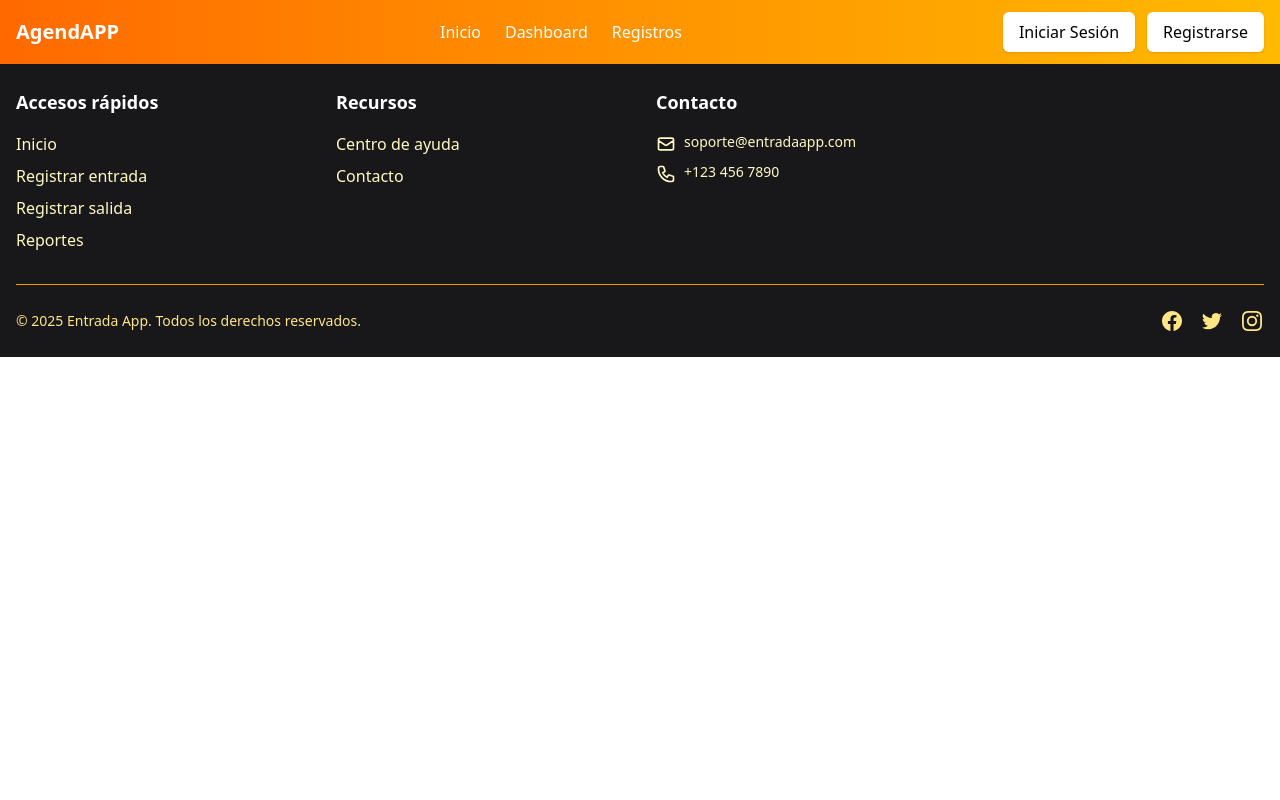
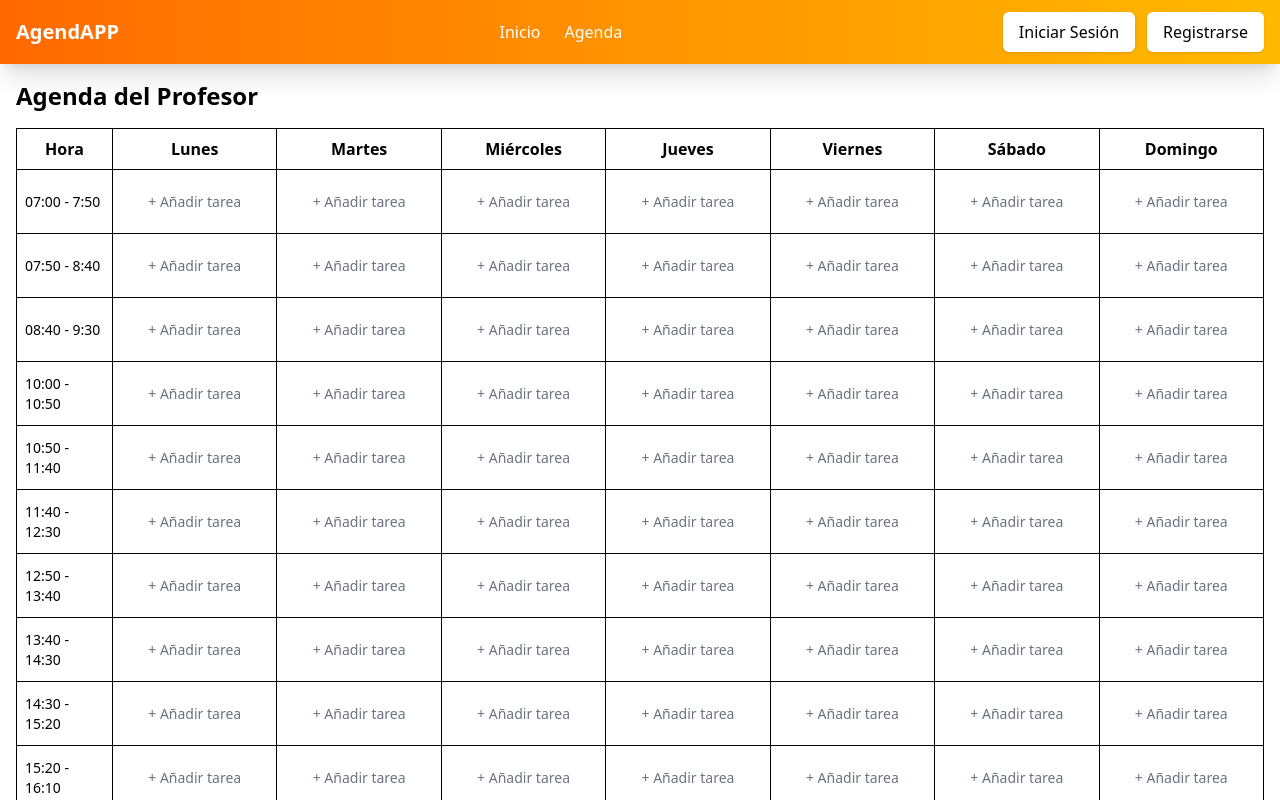
Before and after one commit to OmarSM41/agendapp_frontend, a Vue app: page /agenda in a window 1280 px wide. Shown: the top 800 px of the page. Built offline with nearby package versions, Linux system fonts and the light colour scheme; the HTML template or start-up script is replaced by a standard one.

Commit message:
Vista de agenda

```diff
--- a/src/components/FooterComponent.vue
+++ b/src/components/FooterComponent.vue
@@ -5,10 +5,8 @@
         <div class="col-span-1">
           <h3 class="text-lg font-semibold mb-4">Accesos rápidos</h3>
           <ul class="space-y-2 text-yellow-100">
-            <li><a href="#" class="hover:text-white">Inicio</a></li>
-            <li><a href="#" class="hover:text-white">Registrar entrada</a></li>
-            <li><a href="#" class="hover:text-white">Registrar salida</a></li>
-            <li><a href="#" class="hover:text-white">Reportes</a></li>
+            <li><a href="/" class="hover:text-white">Inicio</a></li>
+            <li><a href="/agenda" class="hover:text-white">Agenda</a></li>
           </ul>
         </div>
 
--- a/src/components/HeaderComponent.vue
+++ b/src/components/HeaderComponent.vue
@@ -9,15 +9,14 @@
       <!-- Navegación principal -->
       <nav class="hidden md:flex space-x-6">
         <a href="/" class="text-white hover:text-purple-100 font-medium">Inicio</a>
-        <a href="/dashboard" class="text-white hover:text-purple-100 font-medium">Dashboard</a>
-        <a href="/usuarios" class="text-white hover:text-purple-100 font-medium">Registros</a>
+        <a href="/agenda" class="text-white hover:text-purple-100 font-medium">Agenda</a>
       </nav>
 
       <!-- Botones adicionales -->
       <div class="flex items-center space-x-3">
         <template v-if="auth.isAuthenticated">
           <div class="relative flex items-center space-x-3">
-            <span class="text-white font-medium">Bienvenido, {{ auth.nombre }}</span>
+            <span class="text-white font-medium">Hola, {{ auth.nombre }}</span>
             <button
               @click="cerrarSesion"
               class="bg-red-500 text-white hover:bg-red-600 px-4 py-2 rounded-md font-medium shadow-sm"
@@ -71,8 +70,6 @@ import { useRouter } from 'vue-router'
 import { onMounted } from 'vue'
 
 
-
-
 export default {
   setup() {
     const auth = useAuthStore()
--- a/src/router/index.ts
+++ b/src/router/index.ts
@@ -29,6 +29,11 @@ const router = createRouter({
       name: 'register',
       component: () => import('../views/RegisterView.vue'),
     },
+    {
+      path: '/agenda',
+      name: 'agenda',
+      component: () => import('../views/AgendaView.vue'),
+    },
   ],
 })
 
--- /dev/null
+++ b/src/views/AgendaView.vue
@@ -0,0 +1,297 @@
+<template>
+  <div class="p-4">
+    <h1 class="text-2xl font-bold mb-4">Agenda del Profesor</h1>
+
+    <div class="overflow-x-auto">
+      <table class="min-w-full table-auto border-collapse">
+        <thead>
+          <tr>
+            <th class="border p-2 w-24">Hora</th>
+            <th v-for="dia in dias" :key="dia" class="border p-2 text-center">
+              {{ dia }}
+            </th>
+          </tr>
+        </thead>
+        <tbody>
+          <tr v-for="hora in horas" :key="hora">
+            <td class="border p-2 text-sm font-medium">{{ hora }}</td>
+            <td v-for="dia in dias" :key="dia" class="border p-2 h-16">
+              <div class="relative h-full">
+                <div
+                  v-if="tareas[dia] && tareas[dia][hora]"
+                  class="bg-orange-200 rounded p-2 text-sm h-full flex flex-col justify-between"
+                >
+                  <span>{{ tareas[dia][hora].tema }}</span>
+                  <div class="flex justify-end space-x-2 mt-2 text-xs">
+                    <button @click="verDetalles(dia, hora)" class="bg-blue-500 text-white px-4 py-2 rounded hover:bg-blue-600">
+                      Ver
+                    </button>
+                    <button
+                      @click="confirmarEliminacion(() => eliminarTarea(dia, hora))"
+                      class="bg-red-500 text-white px-4 py-2 rounded hover:bg-red-600"
+                    >
+                      Eliminar
+                    </button>
+                  </div>
+                </div>
+                <button
+                  v-else
+                  @click="abrirModal(dia, hora)"
+                  class="text-sm text-gray-500 hover:text-gray-700 w-full h-full"
+                >
+                  + Añadir tarea
+                </button>
+              </div>
+            </td>
+          </tr>
+        </tbody>
+      </table>
+    </div>
+
+    <!-- Modal para crear tarea -->
+    <div
+      v-if="modalAbierto"
+      class="fixed inset-0 bg-gray-950/50 flex items-center justify-center z-50"
+    >
+      <div class="bg-white p-6 rounded-lg shadow-lg max-w-lg w-full">
+        <h2 class="text-lg font-semibold mb-4 text-center">Agregar Tarea</h2>
+
+        <div class="space-y-4">
+          <input
+            v-model="formTarea.tema"
+            type="text"
+            placeholder="Tema"
+            class="border w-full p-2 rounded"
+          />
+          <textarea
+            v-model="formTarea.descripcion"
+            placeholder="Descripción"
+            class="border w-full p-2 h-20 rounded resize-none"
+          ></textarea>
+          <input
+            v-model="formTarea.tarea"
+            type="text"
+            placeholder="Tarea"
+            class="border w-full p-2 rounded"
+          />
+          <textarea
+            v-model="formTarea.actividades"
+            placeholder="Actividades"
+            class="border w-full p-2 h-20 rounded resize-none"
+          ></textarea>
+          <input
+            v-model="formTarea.lugar"
+            type="text"
+            placeholder="Lugar de la universidad"
+            class="border w-full p-2 rounded"
+          />
+          <input
+            v-model="formTarea.grupo"
+            type="text"
+            placeholder="Grupo"
+            class="border w-full p-2 rounded"
+          />
+        </div>
+
+        <div class="flex justify-center space-x-4 mt-6">
+          <button
+            @click="guardarTarea"
+            class="bg-green-500 text-white px-4 py-2 rounded hover:bg-green-600"
+          >
+            Guardar
+          </button>
+          <button
+            @click="modalAbierto = false"
+            class="bg-gray-300 text-gray-800 px-4 py-2 rounded hover:bg-gray-400"
+          >
+            Cancelar
+          </button>
+        </div>
+      </div>
+    </div>
+
+    <!-- Modal de Detalles -->
+<div v-if="modalDetallesAbierto" class="fixed inset-0 bg-gray-950/50 flex items-center justify-center z-50">
+  <div class="bg-white p-6 rounded-lg shadow-lg max-w-md w-full text-left">
+    <h2 class="text-lg font-semibold mb-4 text-center">Detalles de la Tarea</h2>
+    <div class="space-y-2 text-sm">
+      <p><strong>Tema:</strong> {{ detalleActual?.tema }}</p>
+      <p><strong>Descripción:</strong><br/> {{ detalleActual?.descripcion }}</p>
+      <p><strong>Tarea:</strong> {{ detalleActual?.tarea }}</p>
+      <p><strong>Actividades:</strong><br/> {{ detalleActual?.actividades }}</p>
+      <p><strong>Lugar:</strong> {{ detalleActual?.lugar }}</p>
+      <p><strong>Grupo:</strong> {{ detalleActual?.grupo }}</p>
+    </div>
+    <div class="flex justify-center mt-6">
+      <button @click="modalDetallesAbierto = false" class="bg-blue-500 text-white px-4 py-2 rounded hover:bg-blue-600">
+        Cerrar
+      </button>
+    </div>
+  </div>
+</div>
+
+
+    <!-- Modal de confirmación -->
+    <div
+      v-if="mostrarConfirmacion"
+      class="fixed inset-0 bg-gray-950/50 flex items-center justify-center z-50"
+    >
+      <div class="bg-white p-6 rounded-lg shadow-lg text-center max-w-sm w-full">
+        <h2 class="text-lg font-semibold mb-4">¿Eliminar tarea?</h2>
+        <p class="mb-6">Esta acción no se puede deshacer.</p>
+        <div class="flex justify-center space-x-4">
+          <button
+            @click="
+              () => {
+                onConfirmarEliminacion()
+                mostrarConfirmacion = false
+              }
+            "
+            class="bg-red-500 text-white px-4 py-2 rounded-md hover:bg-red-600"
+          >
+            Eliminar
+          </button>
+          <button
+            @click="mostrarConfirmacion = false"
+            class="bg-gray-300 text-gray-800 px-4 py-2 rounded-md hover:bg-gray-400"
+          >
+            Cancelar
+          </button>
+        </div>
+      </div>
+    </div>
+  </div>
+</template>
+
+<script lang="ts">
+import { defineComponent, ref, onMounted, watch } from 'vue'
+
+interface DetalleTarea {
+  tema: string
+  descripcion: string
+  tarea: string
+  actividades: string
+  lugar: string
+  grupo: string
+}
+
+export default defineComponent({
+  setup() {
+    const dias = ['Lunes', 'Martes', 'Miércoles', 'Jueves', 'Viernes', 'Sábado', 'Domingo']
+    const horas = [
+      '07:00 - 7:50',
+      '07:50 - 8:40',
+      '08:40 - 9:30',
+      '10:00 - 10:50',
+      '10:50 - 11:40',
+      '11:40 - 12:30',
+      '12:50 - 13:40',
+      '13:40 - 14:30',
+      '14:30 - 15:20',
+      '15:20 - 16:10',
+      '16:40 - 17:30',
+      '17:30 - 18:20',
+      '18:20 - 19:10',
+      '19:10 - 20:00',
+      '20:00 - 20:50',
+      '20:50 - 21:40',
+    ]
+
+    const tareas = ref<Record<string, Record<string, DetalleTarea>>>({})
+
+    const modalAbierto = ref(false)
+    const modalDia = ref('')
+    const modalHora = ref('')
+    const formTarea = ref<DetalleTarea>({
+      tema: '',
+      descripcion: '',
+      tarea: '',
+      actividades: '',
+      lugar: '',
+      grupo: '',
+    })
+
+    const modalDetallesAbierto = ref(false)
+const detalleActual = ref<DetalleTarea | null>(null)
+
+const verDetalles = (dia: string, hora: string) => {
+  detalleActual.value = tareas.value[dia][hora]
+  modalDetallesAbierto.value = true
+}
+
+    const mostrarConfirmacion = ref(false)
+    const onConfirmarEliminacion = ref<() => void>(() => {})
+
+    const guardarTareasEnLocalStorage = () => {
+      localStorage.setItem('agendaTareas', JSON.stringify(tareas.value))
+    }
+
+    onMounted(() => {
+      const datos = localStorage.getItem('agendaTareas')
+      if (datos) {
+        tareas.value = JSON.parse(datos)
+      }
+    })
+
+    watch(tareas, guardarTareasEnLocalStorage, { deep: true })
+
+    const abrirModal = (dia: string, hora: string) => {
+      modalDia.value = dia
+      modalHora.value = hora
+      const tareaExistente = tareas.value[dia]?.[hora]
+      formTarea.value = tareaExistente
+        ? { ...tareaExistente }
+        : {
+            tema: '',
+            descripcion: '',
+            tarea: '',
+            actividades: '',
+            lugar: '',
+            grupo: '',
+          }
+      modalAbierto.value = true
+    }
+
+    const guardarTarea = () => {
+      if (!tareas.value[modalDia.value]) {
+        tareas.value[modalDia.value] = {}
+      }
+      tareas.value[modalDia.value][modalHora.value] = { ...formTarea.value }
+      modalAbierto.value = false
+    }
+
+    const confirmarEliminacion = (callback: () => void) => {
+      onConfirmarEliminacion.value = callback
+      mostrarConfirmacion.value = true
+    }
+
+    const eliminarTarea = (dia: string, hora: string) => {
+      if (tareas.value[dia] && tareas.value[dia][hora]) {
+        delete tareas.value[dia][hora]
+        if (Object.keys(tareas.value[dia]).length === 0) {
+          delete tareas.value[dia]
+        }
+      }
+    }
+
+    return {
+      dias,
+      horas,
+      tareas,
+      modalAbierto,
+      modalDia,
+      modalHora,
+      formTarea,
+      abrirModal,
+      guardarTarea,
+      eliminarTarea,
+      verDetalles,
+      mostrarConfirmacion,
+      confirmarEliminacion,
+      onConfirmarEliminacion,
+      modalDetallesAbierto,
+      detalleActual
+    }
+  },
+})
+</script>
--- a/src/views/LoginView.vue
+++ b/src/views/LoginView.vue
@@ -71,6 +71,7 @@ export default defineComponent({
         auth.loadFromStorage()
         checkAuth()
         router.push('/')
+        console.log('Desde Header:', auth.nombre)
 
         // eslint-disable-next-line @typescript-eslint/no-explicit-any
       } catch (error: any) {
```
